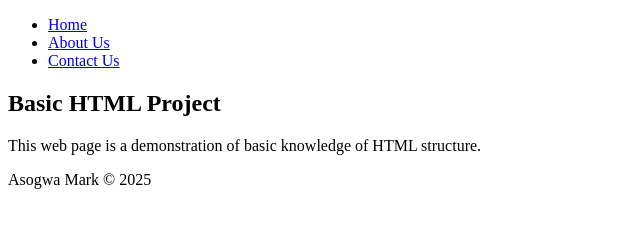
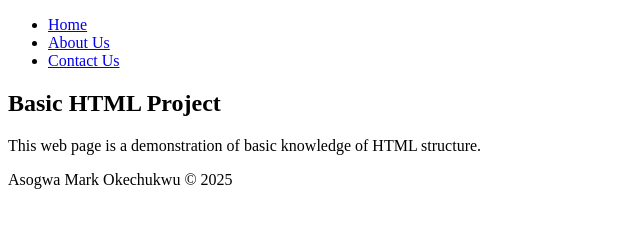
Before and after one commit to markasogwa/Darey_3MTT_Mini_Project_HTML_Basics, a plain HTML site: page index.html in a window 1280 px wide. Shown: the whole page, without its empty margins (0-640 px from the left). Drawn offline with Linux system fonts and the light colour scheme.

Commit message:
First commit

```diff
--- a/index.html
+++ b/index.html
@@ -22,7 +22,7 @@
         </section>
     </main>
     <footer>
-        <p>Asogwa Mark &copy; 2025</p>
+        <p>Asogwa Mark Okechukwu &copy; 2025</p>
     </footer>
 </body>
 </html>
```
